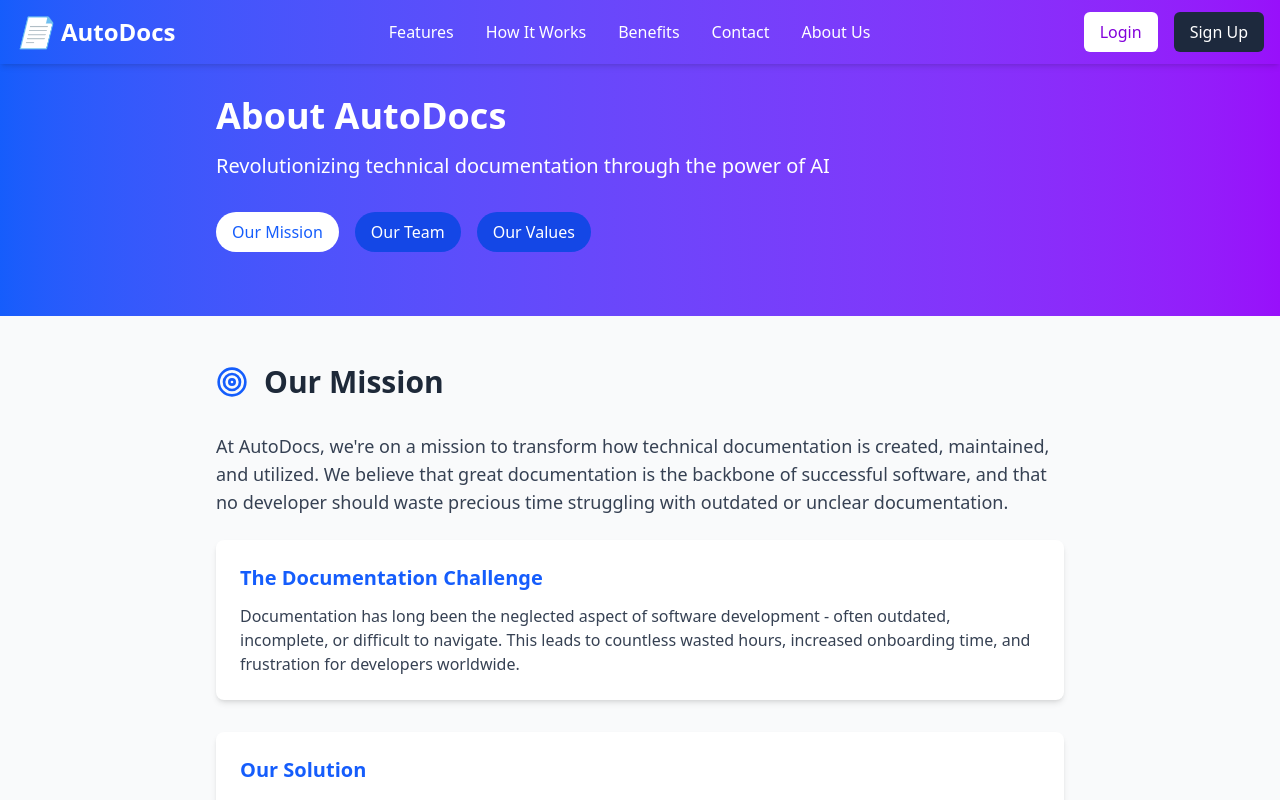
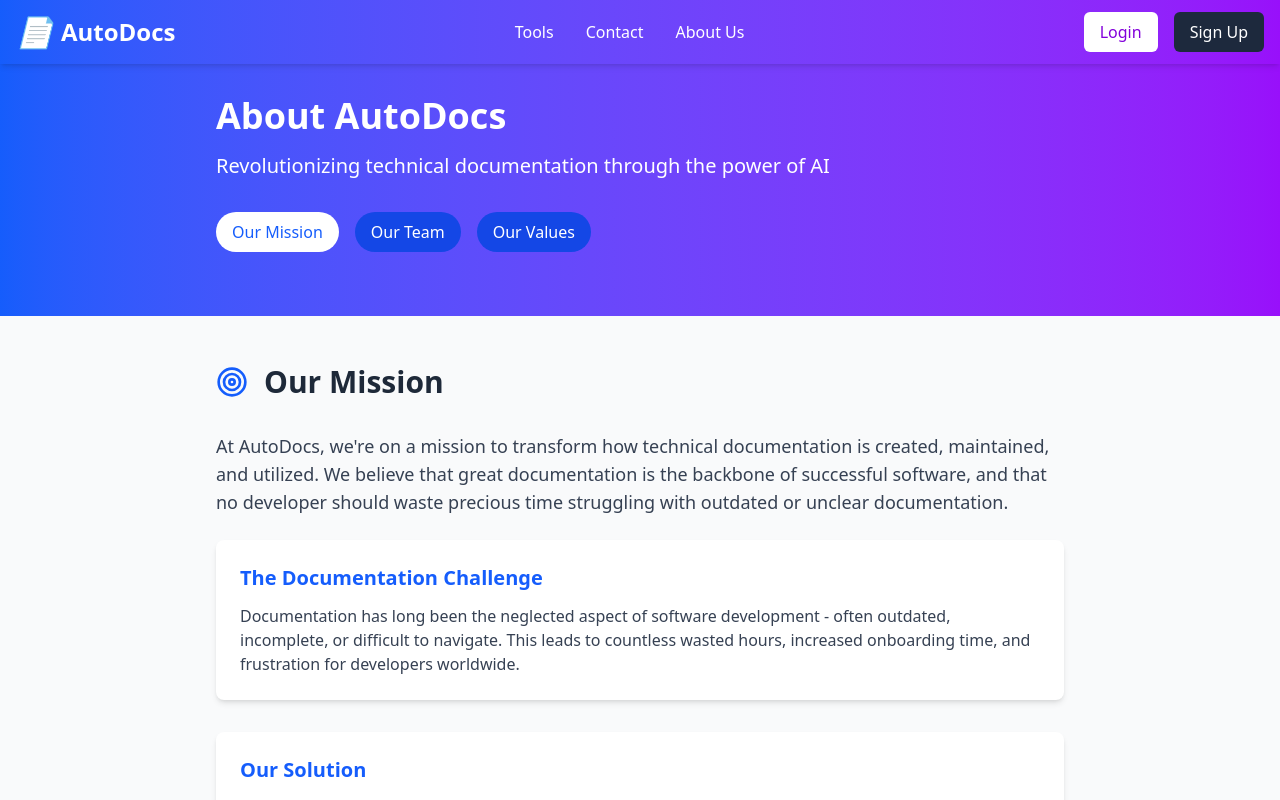
Before and after one commit to kishansinghk/Auto-Docs, a Next.js app in the folder frontend/: page /about-us in a window 1280 px wide. Shown: the top 800 px of the page. Built offline with nearby package versions, Linux system fonts and the light colour scheme.

Commit message:
Update database connection URL and enhance Navbar links for better navigation

```diff
--- a/frontend/src/components/Navbar.jsx
+++ b/frontend/src/components/Navbar.jsx
@@ -12,11 +12,11 @@ const Navbar = () => {
           </Link>
           <nav className="hidden md:block">
             <ul className="flex space-x-8">
-              <li><a href="#features" className="hover:text-blue-200 transition">Features</a></li>
-              <li><a href="#how-it-works" className="hover:text-blue-200 transition">How It Works</a></li>
-              <li><a href="#benefits" className="hover:text-blue-200 transition">Benefits</a></li>
+              <li><Link href="/tools" className="hover:text-blue-200 transition">Tools</Link></li>
+              {/* <li><Link href="#how-it-works" className="hover:text-blue-200 transition">How It Works</Link></li> */}
+              {/* <li><Link href="#benefits" className="hover:text-blue-200 transition">Benefits</Link></li> */}
               <li><Link href="/contact-us" className="hover:text-blue-200 transition">Contact</Link></li>
-              <li><a href="/about-us" className="hover:text-blue-200 transition">About Us</a></li>
+              <li><Link href="/about-us" className="hover:text-blue-200 transition">About Us</Link></li>
             </ul>
           </nav>
           <div className="flex space-x-4">
```
Also changed, not shown: 2 other files (tests, documents, lock files or other folders).
